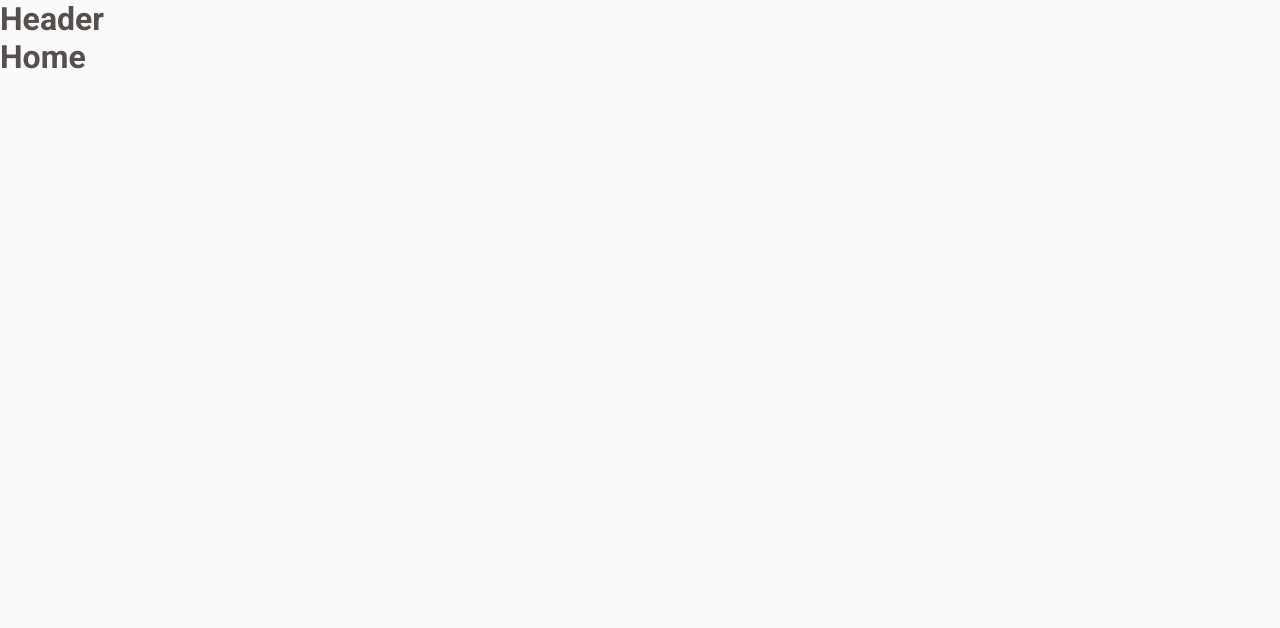
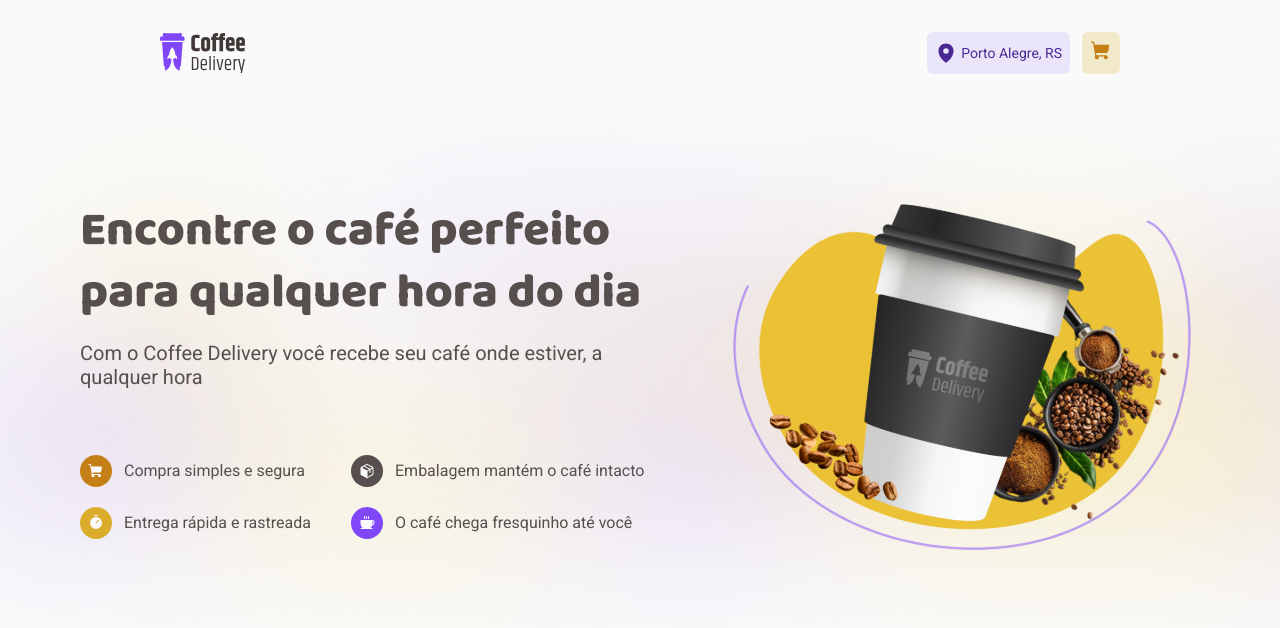
Before and after one commit to wilgnerl/coffeshop-app, a React (Vite) app: page / in a window 1280 px wide. Shown: the top 628 px of the page. Built offline with nearby package versions, Linux system fonts and the light colour scheme.

Commit message:
feat: intro home

```diff
--- a/src/components/Header/index.tsx
+++ b/src/components/Header/index.tsx
@@ -1,5 +1,21 @@
+import { ActionContainer, CartContainer, HeaderContainer, LocationContainer } from "./styles";
+import logo from "../../assets/Logo.svg";
+import { MapPin, ShoppingCart } from "phosphor-react";
+
 export function Header(){
 	return(
-		<h1>Header</h1>
+		<HeaderContainer>
+			<img src={logo}/>
+
+			<ActionContainer>
+				<LocationContainer>
+					<MapPin size={22} weight="fill"/>
+					<span>Porto Alegre, RS</span>
+				</LocationContainer>
+				<CartContainer>
+					<ShoppingCart size={22} weight="fill"/>
+				</CartContainer>
+			</ActionContainer>
+		</HeaderContainer>
 	);
 }
--- /dev/null
+++ b/src/components/Header/styles.ts
@@ -0,0 +1,39 @@
+import styled from "styled-components";
+
+export const HeaderContainer = styled.header`
+  background-color: ${props => props.theme["gray-100"]};
+  display: flex;
+  justify-content: space-between;
+  align-items: center;
+  padding: 2rem 10rem;
+
+  img{
+    width: 5.3rem;
+    height: 2.5rem;
+  }
+`;
+
+export const ActionContainer = styled.div`
+  display: flex;
+  gap: 0.75rem;
+`;
+
+export const LocationContainer = styled.div`
+  display: flex;
+  align-items: center;
+  background-color: ${props => props.theme["purple-300"]};
+  color: ${props => props.theme["purple-700"]};
+  padding: 0.5rem;
+  border-radius: 6px;
+  font-size: 0.875rem;
+  gap: 0.25rem;
+  line-height: 130%;
+`;
+
+export const CartContainer = styled.div`
+  background-color: ${props => props.theme["yellow-300"]};
+  color: ${props => props.theme["yellow-700"]};
+  padding: 0.5rem;
+  border-radius: 6px;
+
+`;
--- a/src/layout/DefaultLayout/index.tsx
+++ b/src/layout/DefaultLayout/index.tsx
@@ -1,11 +1,12 @@
 import { Outlet } from "react-router-dom";
 import { Header } from "../../components/Header";
+import { LayoutContainer } from "./style";
 
 export function DefaultLayout(){
 	return(
-		<>
+		<LayoutContainer>
 			<Header />
 			<Outlet />
-		</>
+		</LayoutContainer>
 	);
 }
--- /dev/null
+++ b/src/layout/DefaultLayout/style.ts
@@ -0,0 +1,8 @@
+import styled from "styled-components";
+
+export const LayoutContainer = styled.div`
+  width: 100%;
+  max-width: 90rem;
+  margin-right: auto;
+  margin-left: auto;
+`;
--- a/src/pages/Home/index.tsx
+++ b/src/pages/Home/index.tsx
@@ -1,5 +1,42 @@
+import { HomeContainer, ItemContainer, TextContainer } from "./styles";
+import coffeImg from "../../assets/coffe.svg";
+import { Coffee, Timer, ShoppingCart, Package } from "phosphor-react";
+
 export function Home(){
 	return(
-		<h1>Home</h1>
+		<HomeContainer>
+			<TextContainer>
+				<h1>Encontre o café perfeito para qualquer hora do dia</h1>
+				<span>Com o Coffee Delivery você recebe seu café onde estiver, a qualquer hora</span>
+				<ItemContainer>
+					<span>
+						<div className="icon-1">
+							<ShoppingCart size={16} weight="fill" />
+						</div>
+						Compra simples e segura
+					</span>
+					<span>
+						<div className="icon-2">
+							<Package size={16} weight="fill" />
+						</div>
+						Embalagem mantém o café intacto
+					</span>
+					<span>
+						<div className="icon-3">
+							<Timer size={16} weight="fill" />
+						</div>
+						Entrega rápida e rastreada
+					</span>
+					<span>
+						<div className="icon-4">
+							<Coffee size={16} weight="fill" />
+						</div>
+						O café chega fresquinho até você
+					</span>
+				</ItemContainer>
+			</TextContainer>
+
+			<img src={coffeImg} alt="" />
+		</HomeContainer>
 	);
 }
--- /dev/null
+++ b/src/pages/Home/styles.ts
@@ -0,0 +1,89 @@
+import styled from "styled-components";
+import backgroundImg from "../../assets/Background.svg";
+
+export const HomeContainer = styled.div`
+  background-image: url(${backgroundImg});
+  height: 34rem;
+
+  display: flex;
+  align-items: flex-start;
+  justify-content: center;
+
+
+  img {
+    height: 22.5rem;
+    width: 29.75rem;
+    margin-top: 5.75rem;
+    margin-left: 3.5rem;
+  }
+`;
+
+export const TextContainer = styled.div`
+  width: 36.75rem;
+  height: 7.75rem;
+  margin-top: 5.875rem;
+
+  h1{
+    font-size: 3rem;
+    font-weight: 800;
+    font-family: "Baloo 2";
+    line-height: 130%;
+    margin-bottom: 1rem;
+  }
+
+  span {
+
+    font-size: 1.25rem;
+
+  }
+
+`;
+
+export const ItemContainer = styled.div`
+  margin-top: 4.125rem;
+  width: 35.4375rem;
+  height: 5.25rem;
+
+  display: grid;
+  grid-template-columns: 14.4375rem 18.375rem;
+  grid-row: auto auto;
+  grid-column-gap: 2.5rem;
+  grid-row-gap: 1.25rem;
+
+  span {
+    display: flex;
+    align-items: center;
+    gap: 0.75rem;
+    font-size: 1rem;
+
+    div{
+      display: flex;
+      align-items: center;
+      justify-content: center;
+      padding: 0.5rem;
+      border-radius: 100%;
+      width: 2rem;
+      height: 2rem;
+    }
+
+    .icon-1{
+      background-color: ${props => props.theme["yellow-700"]};
+      color: ${props => props.theme["gray-100"]};
+    }
+
+    .icon-2{
+      background-color: ${props => props.theme["gray-700"]};
+      color: ${props => props.theme["gray-100"]};
+    }
+
+    .icon-3{
+      background-color: ${props => props.theme["yellow-500"]};
+      color: ${props => props.theme["gray-100"]};
+    }
+
+    .icon-4{
+      background-color: ${props => props.theme["purple-500"]};
+      color: ${props => props.theme["gray-100"]};
+    }
+  }
+`;
```
Also changed, not shown: src/assets/Logo.svg (added).
